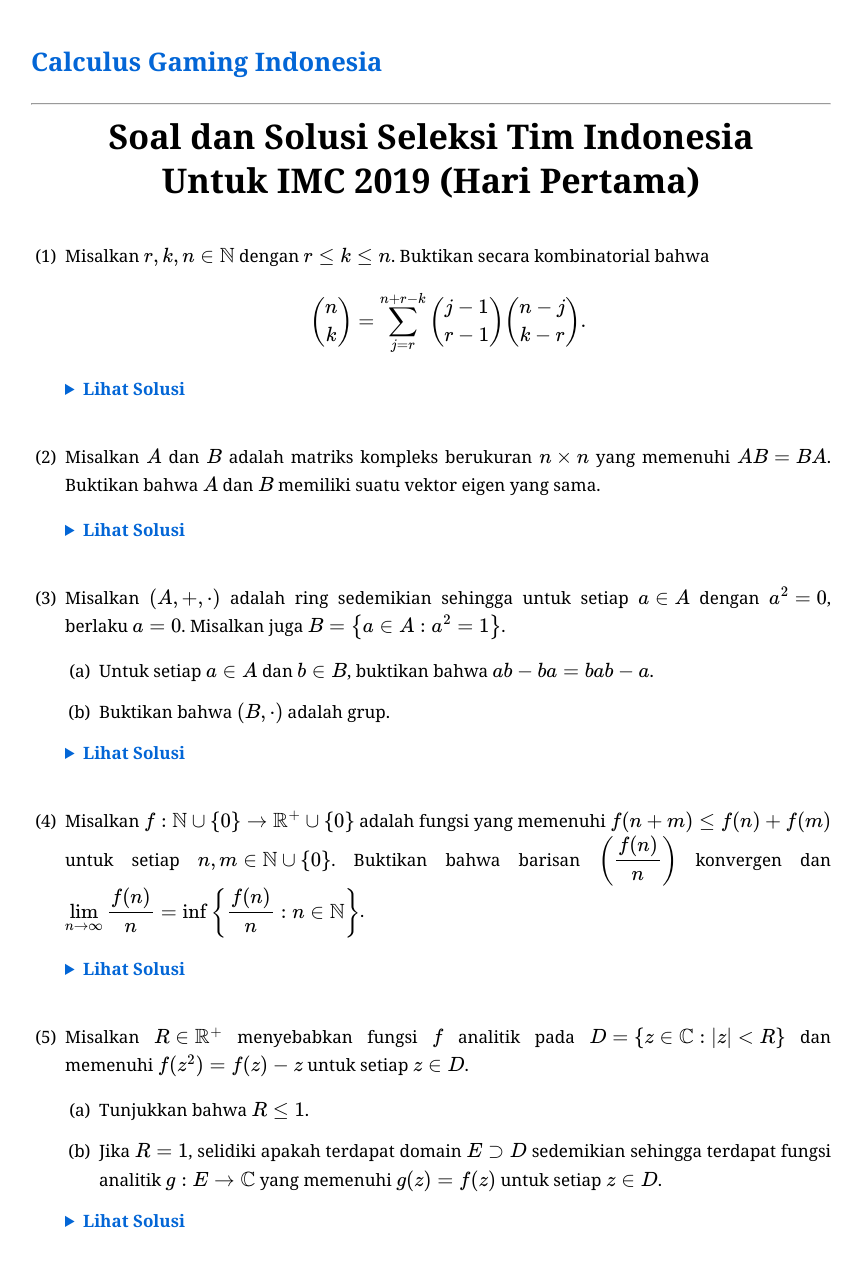
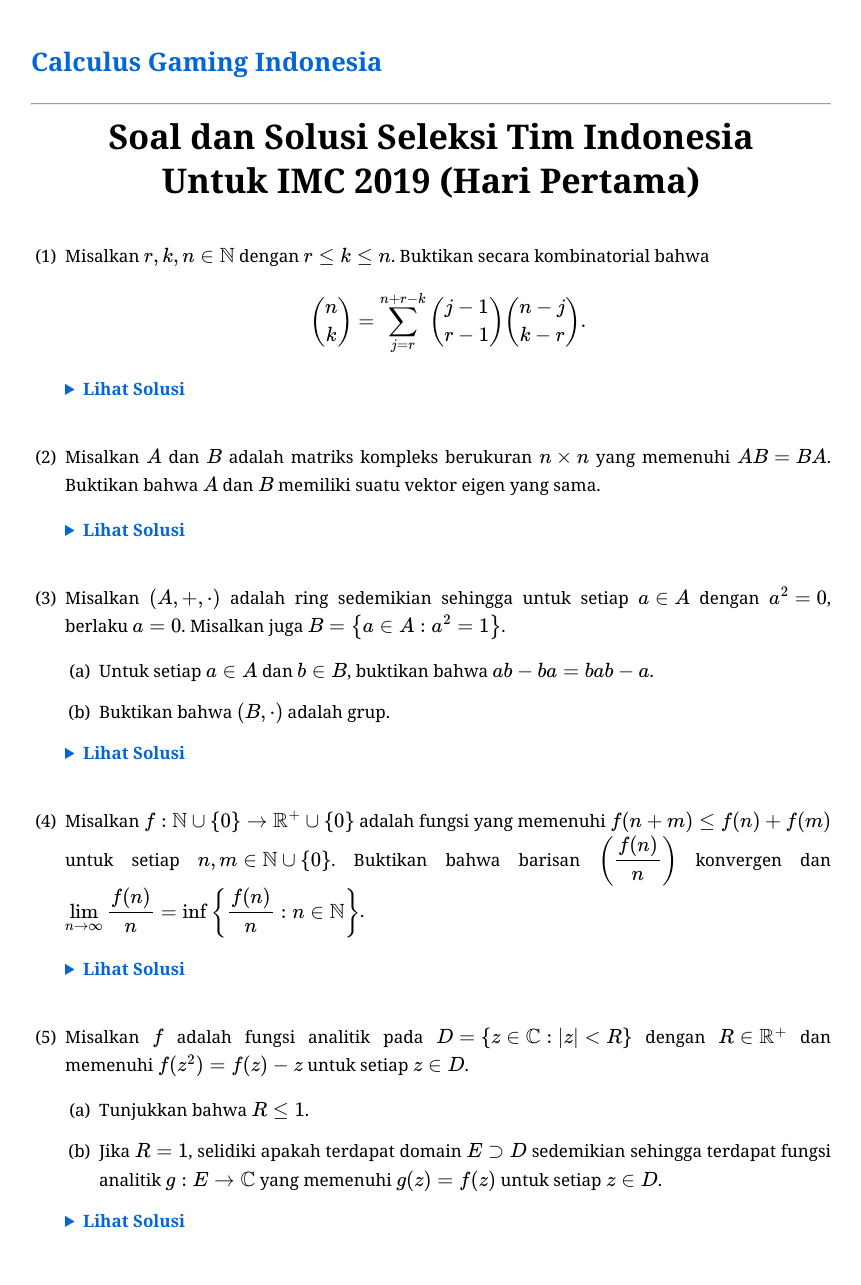
Before and after one commit to calculusgamingindonesia/calculusgamingindonesia.github.io, a Jekyll site: the page built from _posts/2026-07-02-sel-tim-indo-imc-19-1.md, in a window 1280 px wide. Shown: the whole page, without its empty margins (209-1070 px from the left). Built offline with Jekyll 4.4.1, drawn with Linux system fonts in a browser that asks for light colours; some web fonts are replaced.

Commit message:
Update 2026-07-02-sel-tim-indo-imc-19-1.md

```diff
--- a/_posts/2026-07-02-sel-tim-indo-imc-19-1.md
+++ b/_posts/2026-07-02-sel-tim-indo-imc-19-1.md
@@ -62,7 +62,7 @@ urutan: 5
    </div>
    </details>
 
-5. Misalkan $R\in\mathbb{R}^+$ menyebabkan fungsi $f$ analitik pada $D=\set{z\in\mathbb{C}:\vert z\vert<R}$ dan memenuhi $f(z^2)=f(z)-z$ untuk setiap $z\in D$.
+5. Misalkan $f$ adalah fungsi analitik pada $D=\set{z\in\mathbb{C}:\vert z\vert<R}$ dengan $R\in\mathbb{R}^+$ dan memenuhi $f(z^2)=f(z)-z$ untuk setiap $z\in D$.
 
    * (a) Tunjukkan bahwa $R\leq1$.
    * (b) Jika $R=1$, selidiki apakah terdapat domain $E\supset D$ sedemikian sehingga terdapat fungsi analitik $g:E\to\mathbb{C}$ yang memenuhi $g(z)=f(z)$ untuk setiap $z\in D$.
```
